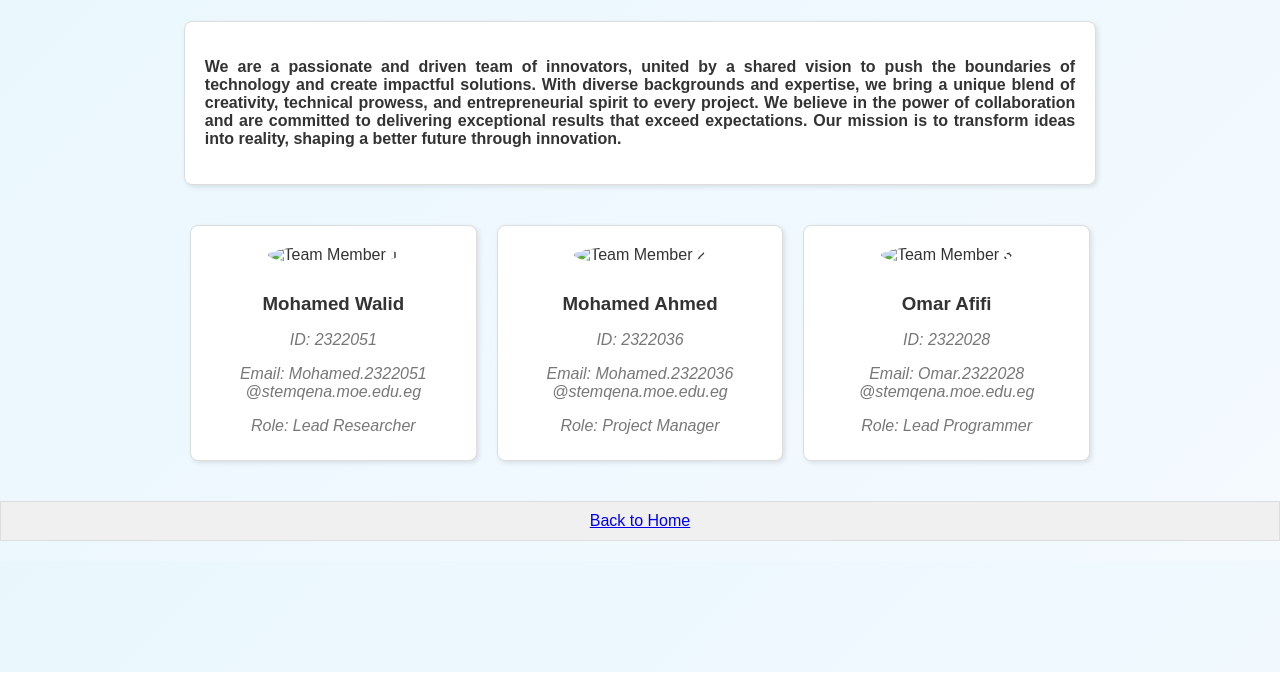
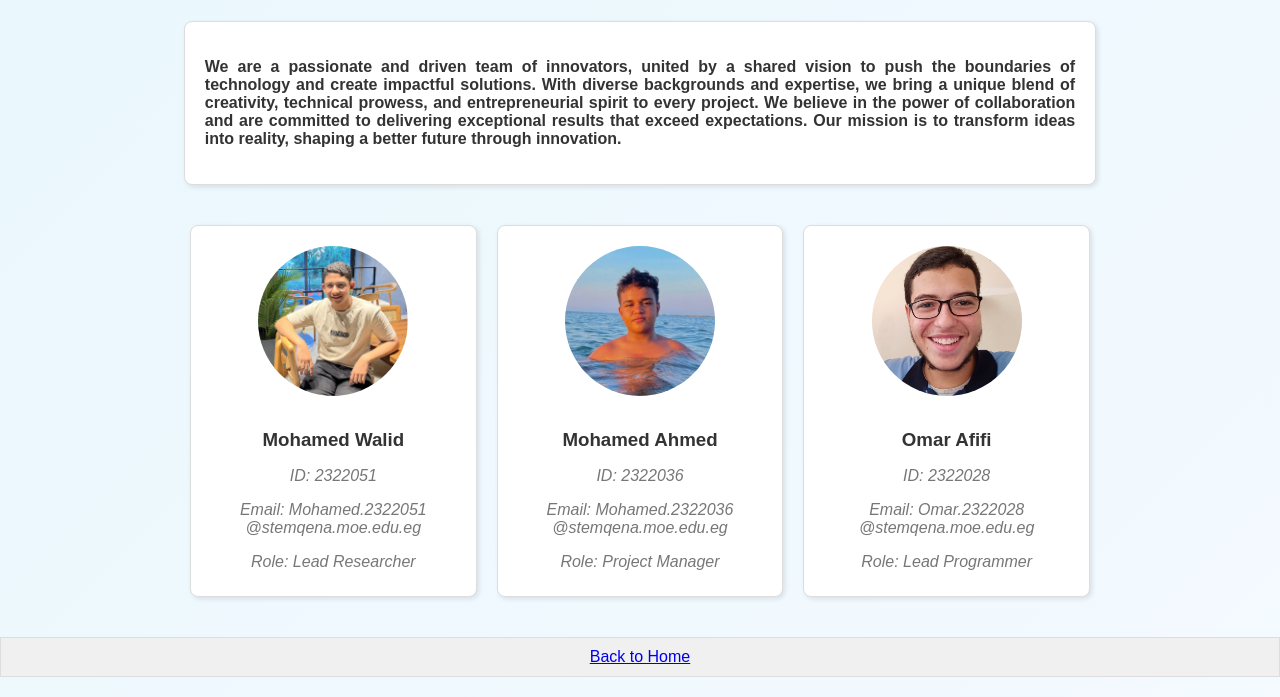
Before and after one commit to Omar-Afifi-Salama/Spoilage-Detection-System, a plain HTML site: page about.html in a window 1280 px wide. Shown: the part 128-825 px from the top of the page. Before the commit the page ends 800 px from the top, so only its background shows below. Drawn offline with Linux system fonts and the light colour scheme.

Commit message:
about.html

```diff
--- a/about.html
+++ b/about.html
@@ -47,7 +47,7 @@
 
     <div class="team-container">
         <div class="team-member">
-            <img src="images/waleed.jpeg" alt="Team Member 1">
+            <img src="waleed.jpeg" alt="Team Member 1">
             <h3>Mohamed Walid</h3>
             <p class="id">ID: 2322051</p>
             <p class="email">Email: Mohamed.2322051 @stemqena.moe.edu.eg</p>
@@ -55,7 +55,7 @@
         </div>
 
         <div class="team-member">
-            <img src="images/sandoly.jpeg" alt="Team Member 2">
+            <img src="sandoly.jpeg" alt="Team Member 2">
             <h3>Mohamed Ahmed</h3>
             <p class="id">ID: 2322036</p>
             <p class="email">Email: Mohamed.2322036 @stemqena.moe.edu.eg</p>
@@ -63,7 +63,7 @@
         </div>
 
         <div class="team-member">
-            <img src="images/omar.jpeg" alt="Team Member 3">
+            <img src="omar.jpeg" alt="Team Member 3">
             <h3>Omar Afifi</h3>
             <p class="id">ID: 2322028</p>
             <p class="email">Email: Omar.2322028 @stemqena.moe.edu.eg</p>
```
